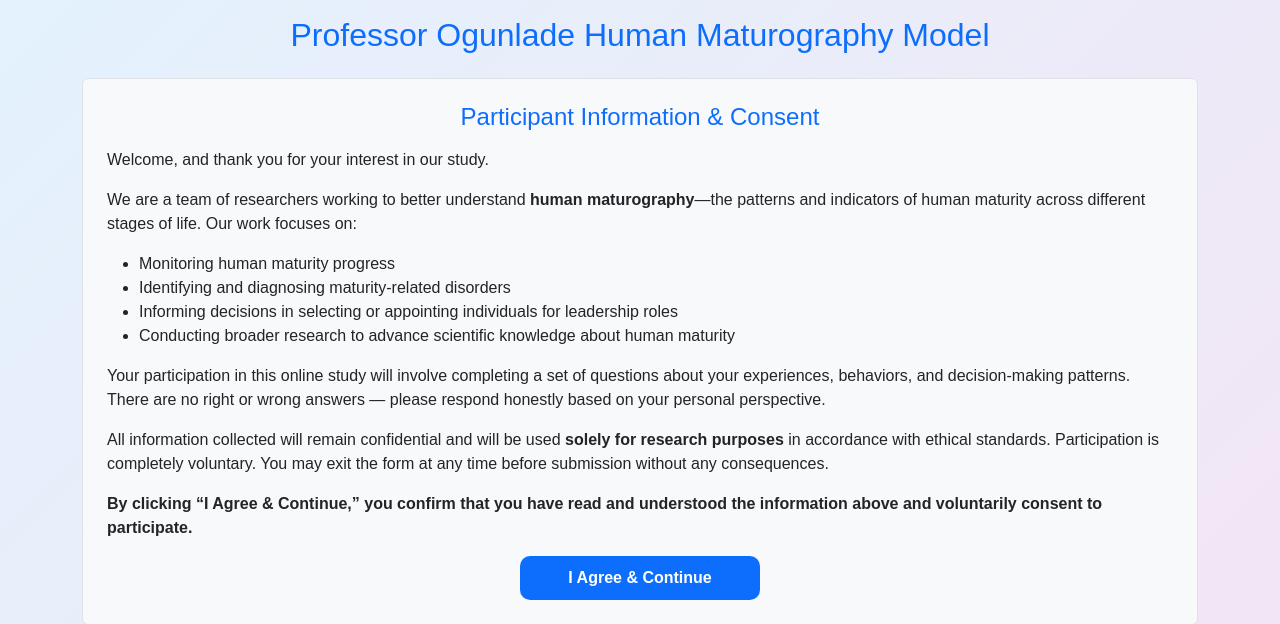
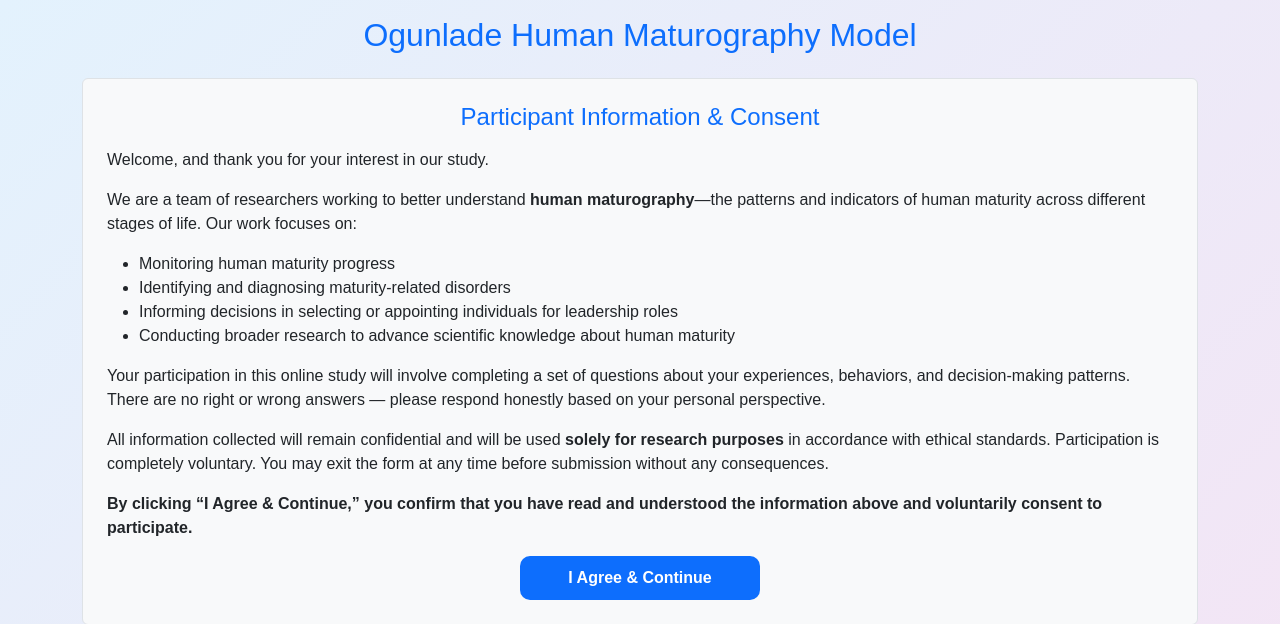
Before and after one commit to ItzBigJoe/darematurographymodels, a Flask app: page / in a window 1280 px wide. Shown: the top 624 px of the page. Run offline with Flask 3, Linux system fonts and the light colour scheme.

Commit message:
update the title

```diff
--- a/templates/index.html
+++ b/templates/index.html
@@ -3,13 +3,13 @@
 <head>
   <meta charset="UTF-8">
   <meta name="viewport" content="width=device-width, initial-scale=1.0">
-  <title>Professor Oluwadare Ogunlade Human Maturography Model</title>
+  <title>Ogunlade Human Maturography Model</title>
   <link href="https://cdn.jsdelivr.net/npm/bootstrap@5.3.3/dist/css/bootstrap.min.css" rel="stylesheet">
   <link rel="stylesheet" href="{{ url_for('static', filename='style.css') }}">
 </head>
 <body>
   <div class="container py-3">
-    <h2 class="mb-4 text-center text-primary">Professor Ogunlade Human Maturography Model</h2>
+    <h2 class="mb-4 text-center text-primary">Ogunlade Human Maturography Model</h2>
     <!-- Consent Section -->
     <div id="consent-section" class="mb-4 p-4 border rounded bg-light">
       <h4 class="text-primary text-center mb-3">Participant Information & Consent</h4>
```
Also changed, not shown: local_maturography.db, 1 other file.
